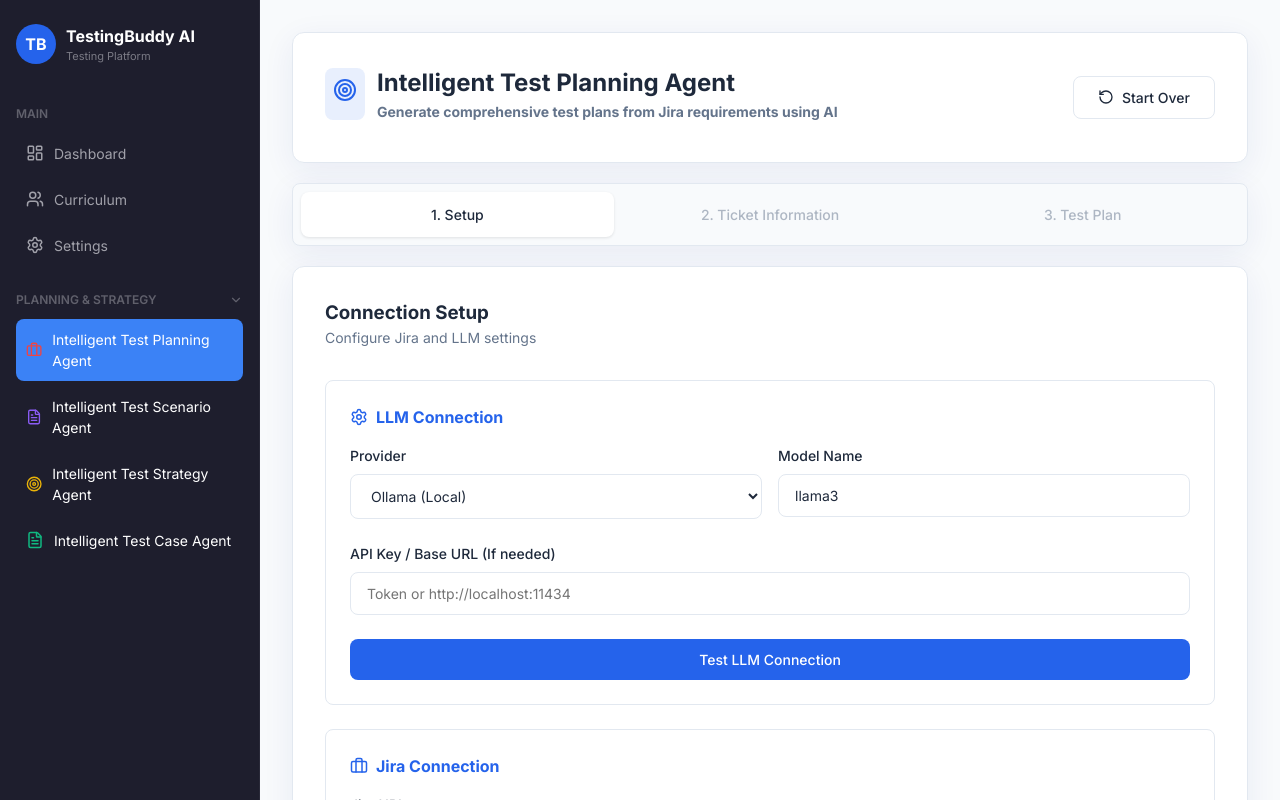
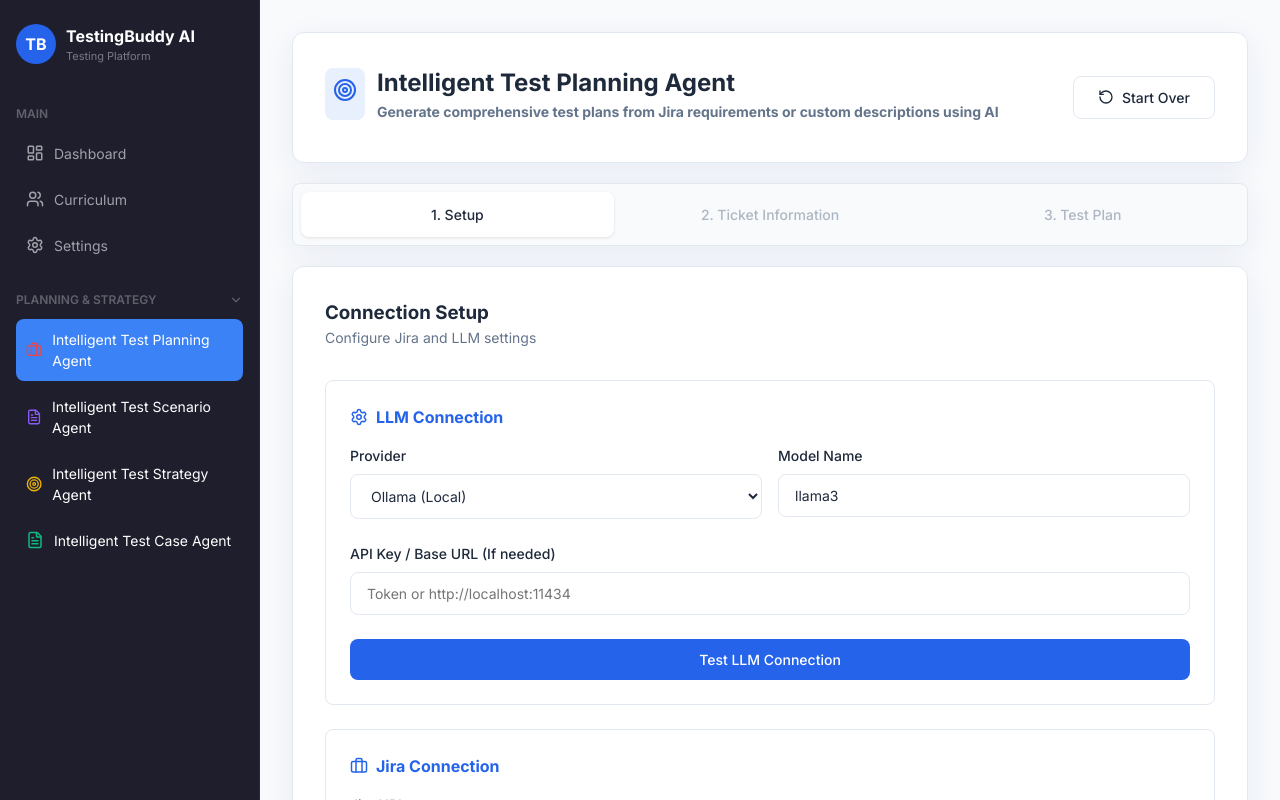
Before and after one commit to sneha-N07/Test_Plan_AI, a Next.js app: page /agent in a window 1280 px wide. Shown: the top 800 px of the page. Built offline with nearby package versions, Linux system fonts and the light colour scheme.

Commit message:
chore: Update subtitles for Test Strategy and Test Planning agents

```diff
--- a/app/agent/page.tsx
+++ b/app/agent/page.tsx
@@ -184,7 +184,7 @@ export default function AgentPage() {
           <div style={{ padding: '8px', background: 'rgba(37,99,235,0.1)', borderRadius: '8px', color: '#2563eb' }}><Target size={24} /></div>
           <div>
             Intelligent Test Planning Agent
-            <p className="page-subtitle" style={{ margin: 0 }}>Generate comprehensive test plans from Jira requirements using AI</p>
+            <p className="page-subtitle" style={{ margin: 0 }}>Generate comprehensive test plans from Jira requirements or custom descriptions using AI</p>
           </div>
         </div>
         <button className="btn-secondary" style={{ display: 'flex', gap: '8px' }} onClick={() => {
--- a/app/test-strategy-agent/page.tsx
+++ b/app/test-strategy-agent/page.tsx
@@ -183,7 +183,7 @@ export default function TestStrategyAgentPage() {
           <div style={{ padding: '8px', background: 'rgba(234, 179, 8, 0.1)', borderRadius: '8px', color: '#eab308' }}><Target size={24} /></div>
           <div>
             Intelligent Test Strategy Agent
-            <p className="page-subtitle" style={{ margin: 0 }}>Generate test strategies in MarkDown format from Jira or custom descriptions using AI</p>
+            <p className="page-subtitle" style={{ margin: 0 }}>Generate comprehensive test strategies from Jira or custom descriptions using AI</p>
           </div>
         </div>
         <button className="btn-secondary" style={{ display: 'flex', gap: '8px' }} onClick={() => {
```
